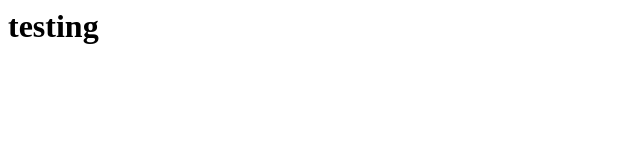
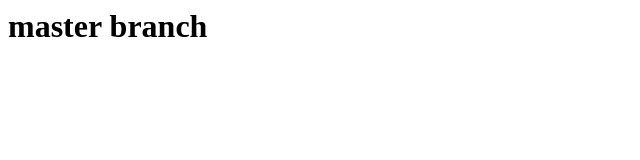
Before and after one commit to kpspavan/pracrice, a plain HTML site: page index.html in a window 1280 px wide. Shown: the whole page, without its empty margins (0-640 px from the left). Drawn offline with Linux system fonts and the light colour scheme.

Commit message:
added master text

```diff
--- a/index.html
+++ b/index.html
@@ -1,3 +1,3 @@
 <body>
-  <h1>testing</h1>
+  <h1>master branch</h1>
 </body>
```
